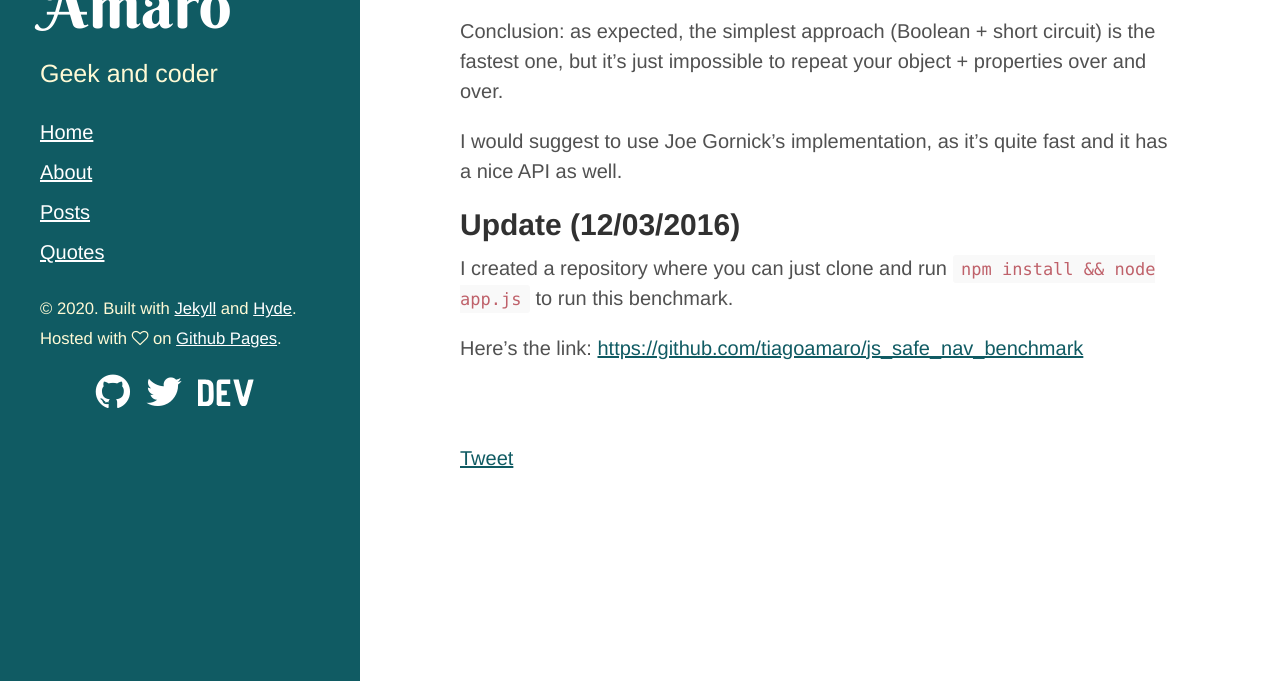
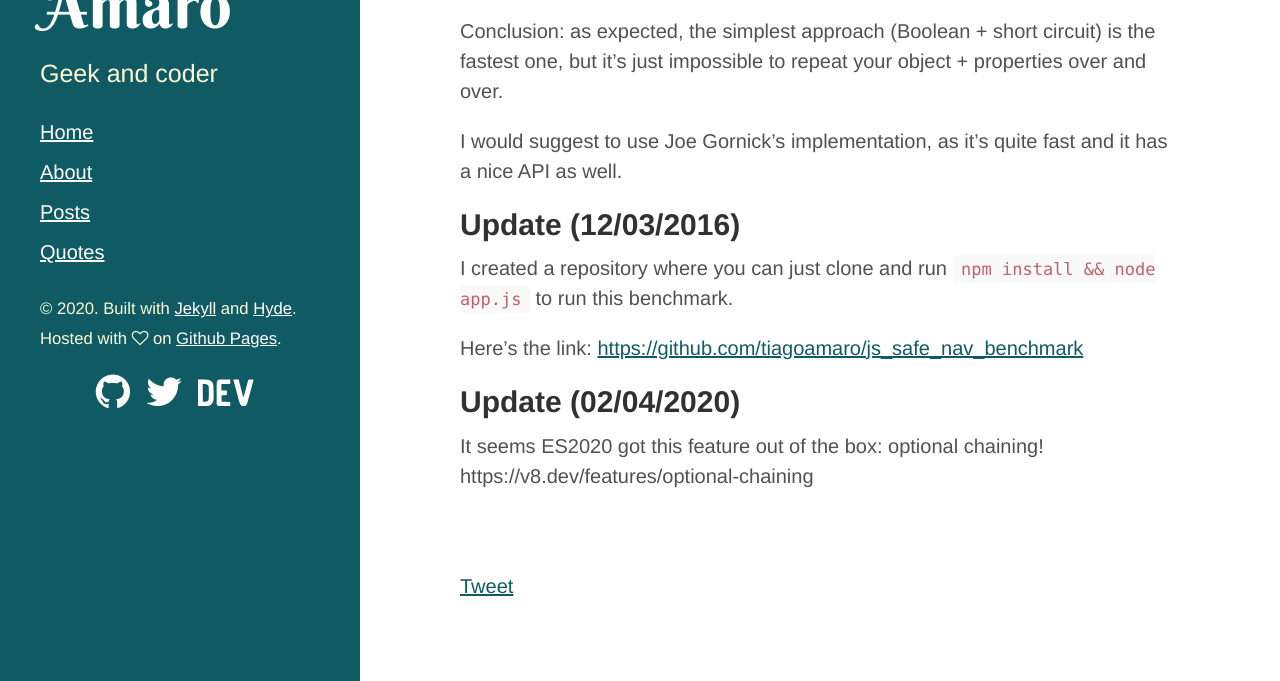
Before and after one commit to tiagoamaro/tiagoamaro.com.br_jekyll, a Jekyll site: the page built from _posts/2016-01-07-js-safe-navigation.md, in a window 1280 px wide and 900 px high, scrolled down 575 px, cut to the strip 219-900 px from the top of the window. Built offline with Jekyll 4.4.1, drawn with Linux system fonts in a browser that asks for light colours; nearby versions of some CDN libraries; comment, search, counter and statistics services are not loaded.

Commit message:
Update JS navigation post

```diff
--- a/_posts/2016-01-07-js-safe-navigation.md
+++ b/_posts/2016-01-07-js-safe-navigation.md
@@ -24,3 +24,7 @@ I would suggest to use Joe Gornick's implementation, as it's quite fast and it h
 I created a repository where you can just clone and run `npm install && node app.js` to run this benchmark.
 
 Here's the link: [https://github.com/tiagoamaro/js_safe_nav_benchmark](https://github.com/tiagoamaro/js_safe_nav_benchmark)
+
+## Update (02/04/2020)
+
+It seems ES2020 got this feature out of the box: optional chaining! https://v8.dev/features/optional-chaining
```
